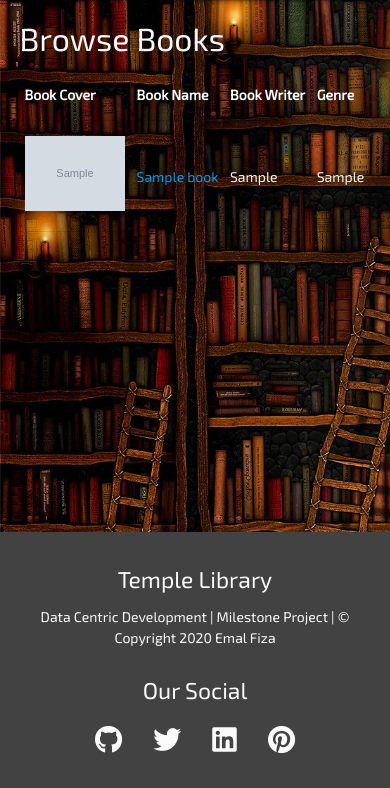
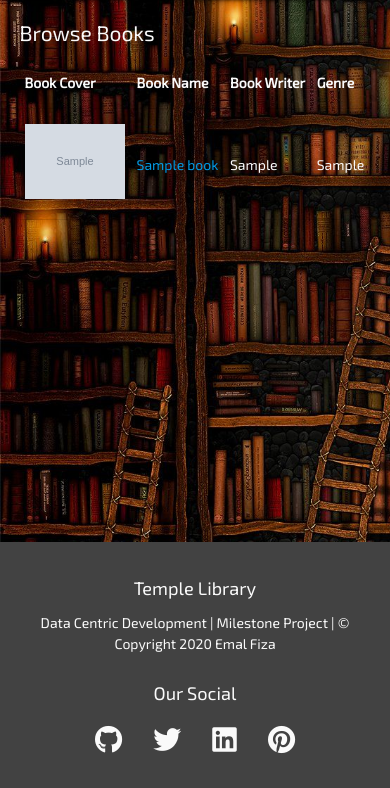
Before and after one commit to emalfiza/temple-library, a Flask app: page / in a window 390 px wide. Shown: the part 56-844 px from the top of the page. Run offline with Flask 2, Linux system fonts and the light colour scheme; grey boxes marked "Sample" are stand-in pictures; a database or web service that is not in the repository returns one stand-in record (values such as "Sample title"); some libraries are stand-ins or nearby versions.

Commit message:
Media query added for h4 and h5 font size to be responsive for small screens

```diff
--- a/static/css/style.css
+++ b/static/css/style.css
@@ -47,6 +47,17 @@ main {
     }
 }
 
+@media only screen and (max-width: 600px) {
+    h4 {
+    font-size: 1.5rem;
+    }
+}
+
+@media only screen and (max-width: 600px) {
+    h5 {
+    font-size: 1.3rem;
+    }
+}
 /***** FOOTER *****/
 .social-links {
   margin: 0.5em;
```
